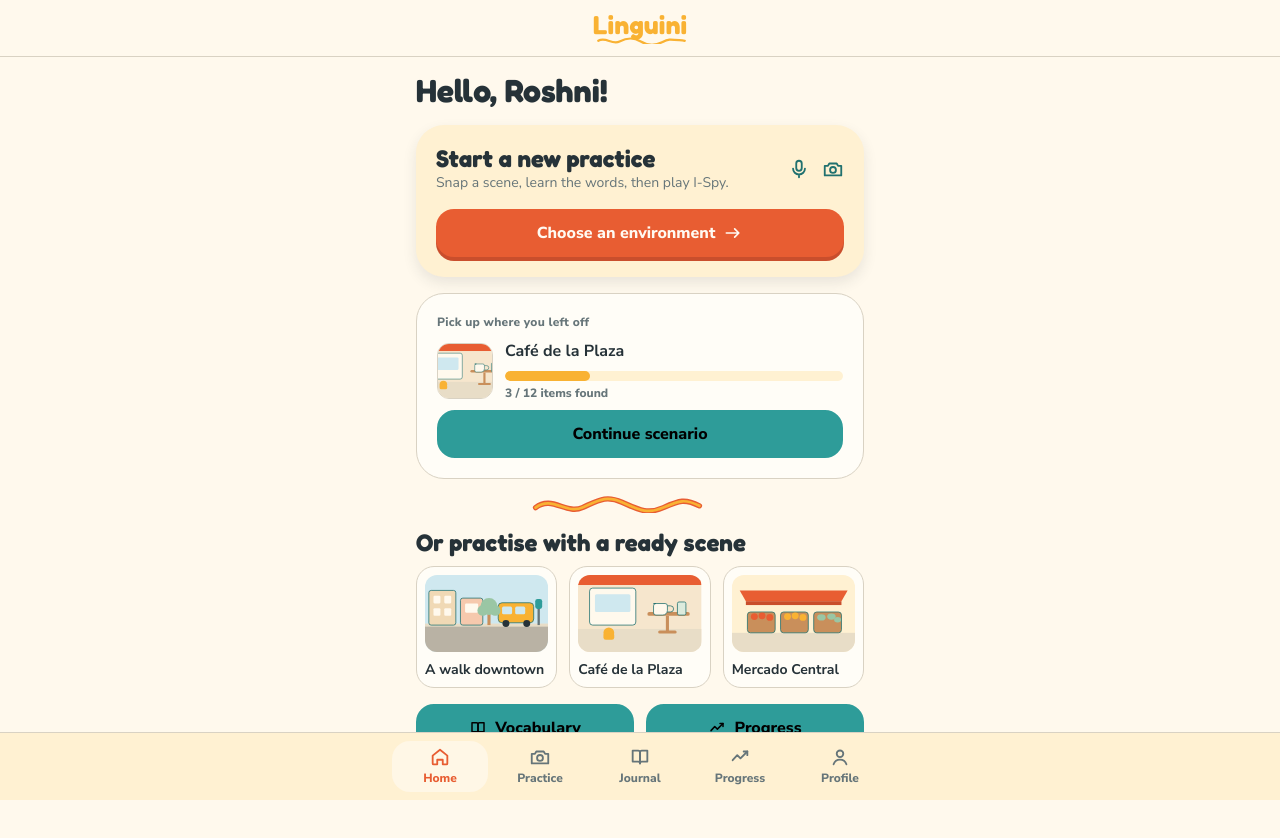
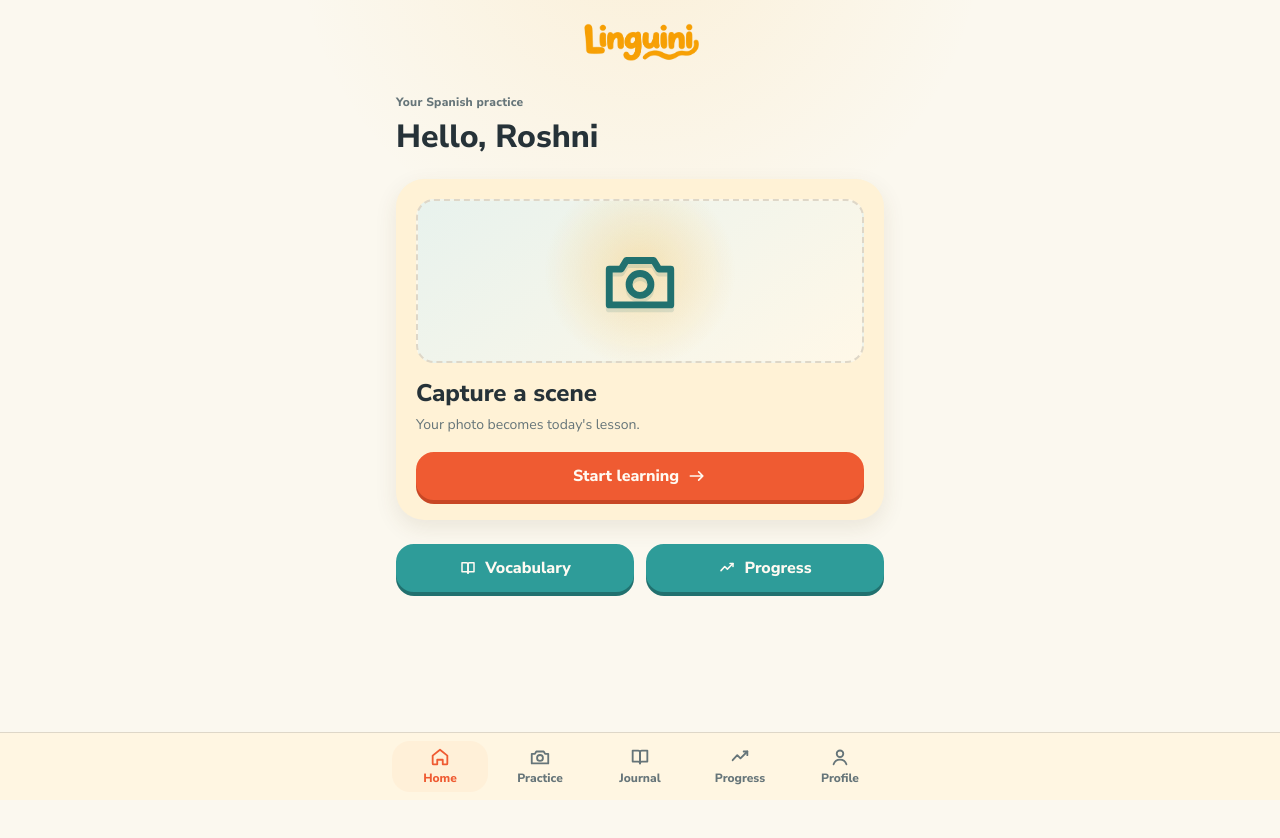
Before and after one commit to CS3216-A3-G7/linguini, a React (Vite) app: page /home in a window 1280 px wide. Shown: the top 838 px of the page. After the commit the page ends 800 px from the top, so only its background shows below. Built offline with nearby package versions, Linux system fonts and the light colour scheme.

Commit message:
Fix wordbar on top

```diff
--- a/index.html
+++ b/index.html
@@ -12,7 +12,7 @@
     <link rel="preconnect" href="https://fonts.googleapis.com" />
     <link rel="preconnect" href="https://fonts.gstatic.com" crossorigin />
     <link
-      href="https://fonts.googleapis.com/css2?family=Fredoka:wght@500;600;700&family=Nunito+Sans:wght@400;600;700;800&display=swap"
+      href="https://fonts.googleapis.com/css2?family=Nunito+Sans:wght@400;500;600;700;800&display=swap"
       rel="stylesheet"
     />
     <title>Linguini</title>
--- a/src/components/ui.css
+++ b/src/components/ui.css
@@ -7,11 +7,12 @@
   min-height: 48px;
   padding: 0 var(--space-5);
   border-radius: var(--radius-md);
-  border: none;
+  border: var(--stroke) solid transparent;
   font-size: var(--text-body);
   font-weight: 800;
   cursor: pointer;
-  transition: transform 100ms ease-out, box-shadow 100ms ease-out, background 120ms ease-out;
+  transition: transform 100ms ease-out, box-shadow 100ms ease-out, background 120ms ease-out,
+    border-color 120ms ease-out;
   text-decoration: none;
 }
 
@@ -21,12 +22,14 @@
 
 .btn--primary {
   background: var(--tomato);
+  border-color: var(--tomato);
   color: #fffaf2;
   box-shadow: var(--shadow-action);
 }
 
 .btn--primary:hover:not(:disabled) {
   background: #ef6a3f;
+  border-color: #ef6a3f;
 }
 
 .btn--primary:active:not(:disabled) {
@@ -36,17 +39,27 @@
 
 .btn--secondary {
   background: var(--teal);
-  color: var(white);
-  border: var(--stroke) solid var(--teal);
+  color: #fffaf2;
+  border-color: var(--teal);
+  box-shadow: 0 4px 0 var(--teal-dark);
 }
 
 .btn--secondary:hover:not(:disabled) {
-  background: #fff6e0;
+  background: #35aaa7;
+  border-color: #35aaa7;
+}
+
+.btn--secondary:active:not(:disabled) {
+  transform: translateY(2px);
+  background: var(--teal);
+  box-shadow: 0 2px 0 var(--teal-dark);
 }
 
 .btn--quiet {
   background: transparent;
   color: var(--teal-dark);
+  border-color: transparent;
+  box-shadow: none;
   min-height: 44px;
   padding: 0 var(--space-3);
 }
@@ -70,6 +83,7 @@
   border-radius: var(--radius-pill);
   border: none;
   background: transparent;
+  box-shadow: none;
   color: var(--teal-dark);
   cursor: pointer;
 }
@@ -83,6 +97,7 @@
   background: var(--cream);
   border-radius: var(--radius-lg);
   padding: var(--space-5);
+  box-shadow: var(--shadow-paper);
 }
 
 .card--lifted {
@@ -90,8 +105,9 @@
 }
 
 .card--plain {
-  background: #fffdf7;
+  background: var(--paper);
   border: 1px solid var(--line);
+  box-shadow: none;
 }
 
 .panel-note {
@@ -154,7 +170,7 @@
 .tabs {
   display: flex;
   gap: var(--space-1);
-  background: var(--cream);
+  background: #f3ead7;
   border-radius: var(--radius-pill);
   padding: var(--space-1);
 }
@@ -246,7 +262,8 @@
   border-radius: var(--radius-md);
   border: var(--stroke) solid var(--teal-dark);
   overflow: hidden;
-  background: var(--cream);
+  background: #e8f1e8;
+  box-shadow: var(--shadow-paper);
 }
 
 .scene__art {
@@ -300,6 +317,7 @@
   align-items: center;
   gap: var(--space-2);
   min-height: 56px;
+  margin-top: calc(var(--space-2) * -1);
 }
 
 .topbar__title {
@@ -314,9 +332,9 @@
   display: inline-block;
   padding-bottom: 6px;
   font-family: var(--font-display);
-  font-weight: 700;
+  font-weight: 800;
   letter-spacing: 0.01em;
-  color: var(--pasta);
+  color: #f5a914;
   line-height: 1;
 }
 
@@ -330,14 +348,18 @@
 }
 
 .brandbar {
-  position: sticky;
-  top: 0;
-  z-index: 5;
+  position: relative;
   display: flex;
   justify-content: center;
-  padding: var(--space-3) var(--space-4);
-  background: var(--butter);
-  border-bottom: 1px solid var(--line);
+  padding: var(--space-4) var(--space-4) var(--space-2);
+  background: transparent;
+}
+
+.brandbar__wordmark {
+  display: block;
+  width: min(150px, 42vw);
+  height: auto;
+  mix-blend-mode: multiply;
 }
 
 /* Layout */
@@ -345,7 +367,7 @@
   min-height: 100%;
   display: flex;
   flex-direction: column;
-  background: var(--butter);
+  background: radial-gradient(circle at 50% -10%, rgba(249, 178, 51, 0.12), transparent 32%), var(--butter);
 }
 
 .shell__content {
@@ -353,7 +375,7 @@
   width: 100%;
   max-width: var(--content-max);
   margin: 0 auto;
-  padding: var(--space-4) var(--space-4) calc(var(--nav-height) + var(--space-8));
+  padding: var(--space-5) var(--space-4) calc(var(--nav-height) + var(--space-8));
 }
 
 .shell__content--wide {
@@ -369,7 +391,7 @@
   display: flex;
   justify-content: center;
   gap: var(--space-1);
-  background: var(--cream);
+  background: rgba(255, 246, 226, 0.98);
   border-top: 1px solid var(--line);
   padding: var(--space-2) var(--space-2) calc(var(--space-2) + env(safe-area-inset-bottom));
   z-index: 20;
@@ -394,7 +416,7 @@
 
 .bottom-nav__item.is-active {
   color: var(--tomato);
-  background: #fff7e6;
+  background: #fff0d8;
 }
 
 /* Feedback */
@@ -423,7 +445,7 @@
   padding: var(--space-3);
   border-radius: var(--radius-md);
   border: 1px solid var(--line);
-  background: #fffdf7;
+  background: var(--paper);
   color: var(--ink);
   font-size: var(--text-body);
   font-weight: 700;
@@ -470,7 +492,8 @@
   padding: var(--space-3) var(--space-4);
   border-radius: var(--radius-sm);
   border: 1px solid var(--line);
-  background: #fffdf7;
+  background: var(--paper);
+  box-shadow: 0 3px 0 rgba(86, 67, 34, 0.05);
   color: var(--ink);
   font-family: var(--font-ui);
   font-size: var(--text-body);
@@ -568,7 +591,8 @@
   padding: var(--space-2);
   border-radius: var(--radius-md);
   border: 1px solid var(--line);
-  background: #fffdf7;
+  background: var(--paper);
+  box-shadow: var(--shadow-paper);
   cursor: pointer;
   text-align: left;
   font-family: var(--font-ui);
@@ -595,6 +619,23 @@
   align-items: center;
   gap: var(--space-3);
   background: #fffdf7;
+}
+
+.home-camera-visual {
+  min-height: 164px;
+  display: flex;
+  align-items: center;
+  justify-content: center;
+  border: 2px dashed var(--line);
+  border-radius: var(--radius-md);
+  color: var(--teal-dark);
+  background:
+    radial-gradient(circle at 50% 44%, rgba(249, 174, 34, 0.28), transparent 40%),
+    linear-gradient(145deg, #e8f2ed, #fff8e8);
+}
+
+.home-camera-visual svg {
+  filter: drop-shadow(0 4px 0 rgba(33, 113, 111, 0.14));
 }
 
 .task-row {
--- a/src/components/ui.tsx
+++ b/src/components/ui.tsx
@@ -91,8 +91,8 @@ export function Wordmark({ size = 26 }: { size?: number }) {
 /** Persistent yellow Linguini wordmark shown at the top of every screen. */
 export function BrandBar() {
   return (
-    <header className="brandbar">
-      <Wordmark />
+    <header className="brandbar" aria-label="Linguini">
+      <img className="brandbar__wordmark" src="/linguini-wordmark.png" alt="Linguini" />
     </header>
   );
 }
@@ -174,29 +174,13 @@ export function Noodle({ className = "noodle-divider" }: { className?: string })
 
 export function Mascot({ size = 96 }: { size?: number }) {
   return (
-    <svg
+    <img
       className="mascot"
+      src="/linguini-logo.svg"
       width={size}
       height={size}
-      viewBox="0 0 120 120"
-      fill="none"
-      role="img"
-      aria-label="Linguini mascot"
-    >
-      <rect x="6" y="6" width="108" height="108" rx="26" fill="#FFF6E4" />
-      <circle cx="60" cy="58" r="34" fill="#F9B233" />
-      <circle cx="60" cy="58" r="40" stroke="#E85D32" strokeWidth="5" fill="none" />
-      <circle cx="49" cy="50" r="4" fill="#C94E2C" />
-      <circle cx="71" cy="50" r="4" fill="#C94E2C" />
-      <path d="M50 66c4 5 16 5 20 0" stroke="#C94E2C" strokeWidth="4" strokeLinecap="round" />
-      <path
-        d="M28 58c-8-6-2-18 8-14s2 20-8 28c-8 7 6 18 20 12s20-8 30-2"
-        stroke="#E85D32"
-        strokeWidth="5"
-        strokeLinecap="round"
-        fill="none"
-      />
-    </svg>
+      alt="Linguini mascot"
+    />
   );
 }
 
--- a/src/pages/Home.tsx
+++ b/src/pages/Home.tsx
@@ -1,94 +1,83 @@
 import { useNavigate } from "react-router-dom";
-import { Button, Card, Noodle, ProgressTrail } from "../components/ui";
-import { ArrowRightIcon, BookIcon, CameraIcon, MicIcon, TrendIcon } from "../components/icons";
+import { Button, Card, ProgressTrail } from "../components/ui";
+import { ArrowRightIcon, BookIcon, CameraIcon, TrendIcon } from "../components/icons";
 import { SceneArt } from "../components/SceneArt";
-import { getScene, scenarioProgress, scenes } from "../data/mock";
+import { getScene } from "../data/mock";
 import { useAppState } from "../state/useAppState";
 
 export function Home() {
   const navigate = useNavigate();
-  const { learner, xp, vocabulary, journal, startSession } = useAppState();
-  const resume = scenarioProgress.find((item) => item.status === "in-progress");
-  const resumeScene = resume ? getScene(resume.sceneId) : null;
-  const suggestions = scenes.slice(0, 3);
-
-  const begin = (sceneId?: string) => {
-    if (sceneId) {
-      startSession(sceneId);
-      navigate(`/practice/${sceneId}/analysis`);
-      return;
-    }
-    navigate("/practice");
-  };
+  const { learner, session } = useAppState();
+  const sessionScene = getScene(session.sceneId);
+  const hasPracticeActivity =
+    session.analysisScored || session.completedTaskIds.length > 0 || session.roundsPlayed > 0;
+  const sessionIsComplete =
+    session.completedTaskIds.length === sessionScene.tasks.length &&
+    session.roundsPlayed >= sessionScene.rounds.length + sessionScene.prompts.length;
+  const hasSessionToContinue = hasPracticeActivity && !sessionIsComplete;
+  const hasWordsToUse = session.completedTaskIds.length > 0;
 
   return (
-    <div className="stack">
+    <div className="stack" style={{ gap: "var(--space-6)" }}>
       <div className="stack-2">
-        <h1>Hello, {learner.name}!</h1>
+        <span className="label muted">Your {learner.language} practice</span>
+        <h1>Hello, {learner.name}</h1>
       </div>
 
-      <Card lifted>
-        <div className="stack">
-          <div className="spread">
-            <div>
-              <h2>Start a new practice</h2>
-              <p className="small muted">Snap a scene, learn the words, then play I-Spy.</p>
+      {hasSessionToContinue ? (
+        <Card lifted>
+          <div className="stack">
+            <div className="stack-2">
+              <span className="label muted">Ready when you are</span>
+              <h2>Continue your practice</h2>
             </div>
-            <span aria-hidden="true" className="row" style={{ color: "var(--teal-dark)" }}>
-              <MicIcon />
-              <CameraIcon />
-            </span>
-          </div>
-          <Button block onClick={() => begin()}>
-            Choose an environment <ArrowRightIcon />
-          </Button>
-        </div>
-      </Card>
-
-      {resumeScene && resume ? (
-        <Card plain>
-          <div className="stack-2">
-            <span className="label muted">Pick up where you left off</span>
             <div className="row">
-              <span className="thumb">
-                <SceneArt scene={resumeScene.art} />
+              <span className="thumb thumb--lg">
+                <SceneArt scene={sessionScene.art} />
               </span>
               <div className="grow stack-2">
-                <strong>{resumeScene.title}</strong>
+                <strong>{sessionScene.title}</strong>
                 <ProgressTrail
-                  value={resume.spokenItems}
-                  total={resume.totalItems}
-                  label={`${resume.spokenItems} / ${resume.totalItems} items found`}
+                  value={session.completedTaskIds.length}
+                  total={sessionScene.tasks.length}
+                  label={`${session.completedTaskIds.length} of ${sessionScene.tasks.length} learning tasks complete`}
                 />
               </div>
             </div>
-            <Button variant="secondary" onClick={() => begin(resumeScene.id)}>
-              Continue scenario
+            <Button block onClick={() => navigate(`/practice/${sessionScene.id}/learn`)}>
+              Continue learning <ArrowRightIcon />
+            </Button>
+          </div>
+        </Card>
+      ) : (
+        <Card lifted>
+          <div className="stack">
+            <div className="home-camera-visual" aria-hidden="true">
+              <CameraIcon size={82} />
+            </div>
+            <div className="stack-2">
+              <h2>Capture a scene</h2>
+              <p className="small muted">Your photo becomes today&apos;s lesson.</p>
+            </div>
+            <Button block onClick={() => navigate("/practice")}>
+              Start learning <ArrowRightIcon />
+            </Button>
+          </div>
+        </Card>
+      )}
+
+      {hasWordsToUse ? (
+        <Card plain>
+          <div className="stack-2">
+            <span className="label muted">A small next step</span>
+            <h2>Use today&apos;s words</h2>
+            <p className="small muted">Write a few sentences while your new vocabulary is fresh.</p>
+            <Button variant="secondary" block onClick={() => navigate("/journal/new")}>
+              <BookIcon size={18} /> Write journal entry
             </Button>
           </div>
         </Card>
       ) : null}
-
-      <Noodle />
-
-      <div className="stack-2">
-        <h2>Or practise with a ready scene</h2>
-        <div className="grid-3">
-          {suggestions.map((scene) => (
-            <button
-              key={scene.id}
-              type="button"
-              className="scene-pick"
-              onClick={() => begin(scene.id)}
-            >
-              <SceneArt scene={scene.art} />
-              <span className="small" style={{ fontWeight: 700 }}>
-                {scene.title}
-              </span>
-            </button>
-          ))}
-        </div>
-      </div>
 
       <div className="grid-2">
         <Button variant="secondary" onClick={() => navigate("/vocabulary")}>
--- a/src/pages/JournalNew.tsx
+++ b/src/pages/JournalNew.tsx
@@ -1,6 +1,6 @@
 import { useState } from "react";
 import { useNavigate } from "react-router-dom";
-import { Button, Card, Feedback, TopBar } from "../components/ui";
+import { Button, Feedback, TopBar } from "../components/ui";
 import { CameraIcon, UploadIcon } from "../components/icons";
 import { SceneArt } from "../components/SceneArt";
 import type { SceneArtId } from "../components/SceneArt";
--- a/src/styles/global.css
+++ b/src/styles/global.css
@@ -25,6 +25,7 @@ h1,
 h2,
 h3 {
   font-family: var(--font-display);
+  font-weight: 800;
   color: var(--ink);
   margin: 0;
 }
--- a/src/styles/tokens.css
+++ b/src/styles/tokens.css
@@ -1,19 +1,20 @@
 :root {
-  --tomato: #e85d32;
-  --tomato-pressed: #c94e2c;
-  --pasta: #f9b233;
-  --butter: #fff9ed;
-  --cream: #fff1d2;
+  --tomato: #ef5b32;
+  --tomato-pressed: #c84725;
+  --pasta: #f9ae22;
+  --butter: #FBF8EF;
+  --cream: #fff2d6;
+  --paper: #fffdf8;
   --sage: #dcebdd;
   --teal: #2e9c99;
   --teal-dark: #21716f;
   --ink: #263238;
   --ink-muted: #667579;
-  --line: #d9d2c3;
+  --line: #ded7c8;
   --danger: #c94e2c;
   --focus: #166c84;
 
-  --font-display: "Fredoka", "Arial Rounded MT Bold", ui-rounded, sans-serif;
+  --font-display: "Nunito Sans", ui-sans-serif, system-ui, sans-serif;
   --font-ui: "Nunito Sans", ui-sans-serif, system-ui, sans-serif;
 
   --text-display: clamp(32px, 5vw, 64px);
@@ -39,9 +40,10 @@
   --radius-lg: 28px;
   --radius-pill: 999px;
   --stroke: 2px;
-  --shadow-card: 0 6px 14px rgba(38, 50, 56, 0.1);
+  --shadow-card: 0 8px 22px rgba(86, 67, 34, 0.1);
+  --shadow-paper: 0 2px 0 rgba(255, 255, 255, 0.7) inset, 0 8px 20px rgba(86, 67, 34, 0.07);
   --shadow-action: 0 4px 0 var(--tomato-pressed);
 
   --nav-height: 68px;
-  --content-max: 480px;
+  --content-max: 520px;
 }
```
Also changed, not shown: public/linguini-wordmark.png (added), 1 other file (tests, documents, lock files or other folders).
